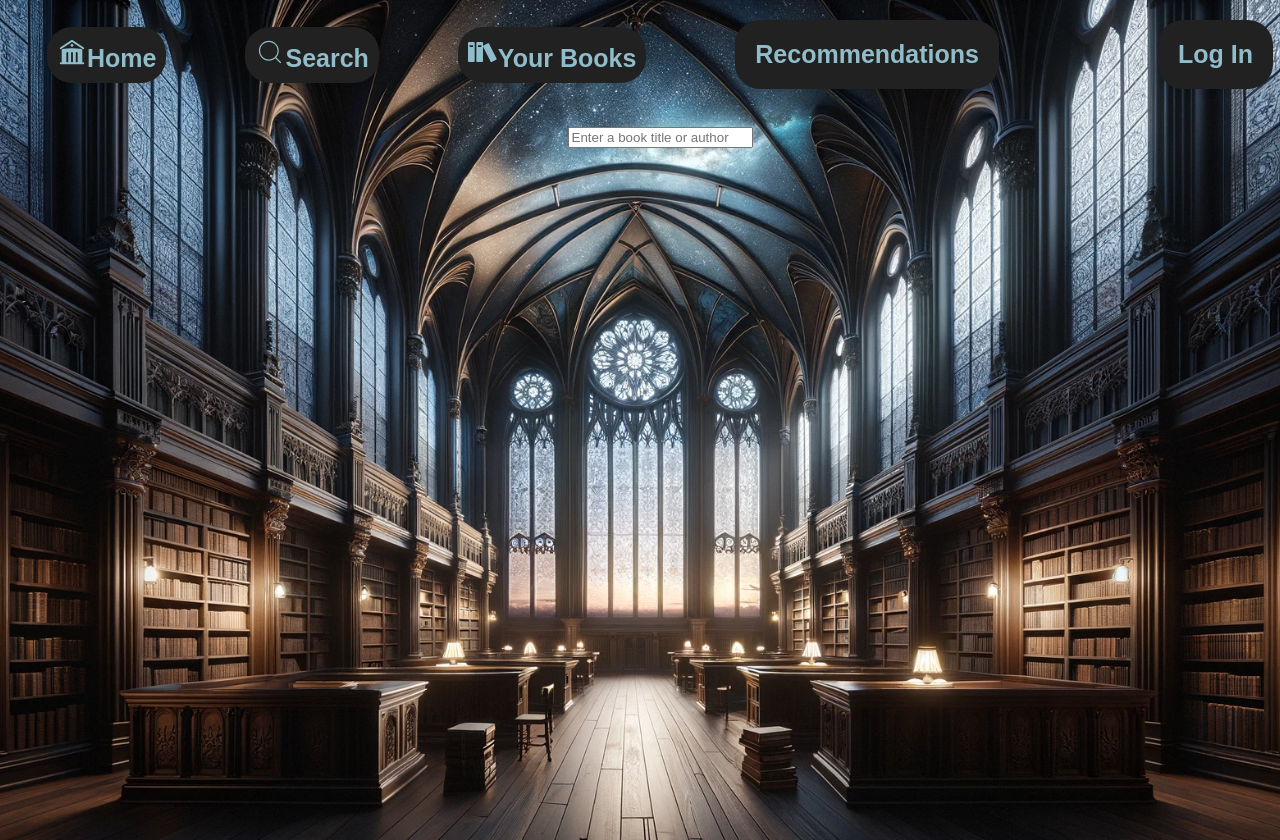
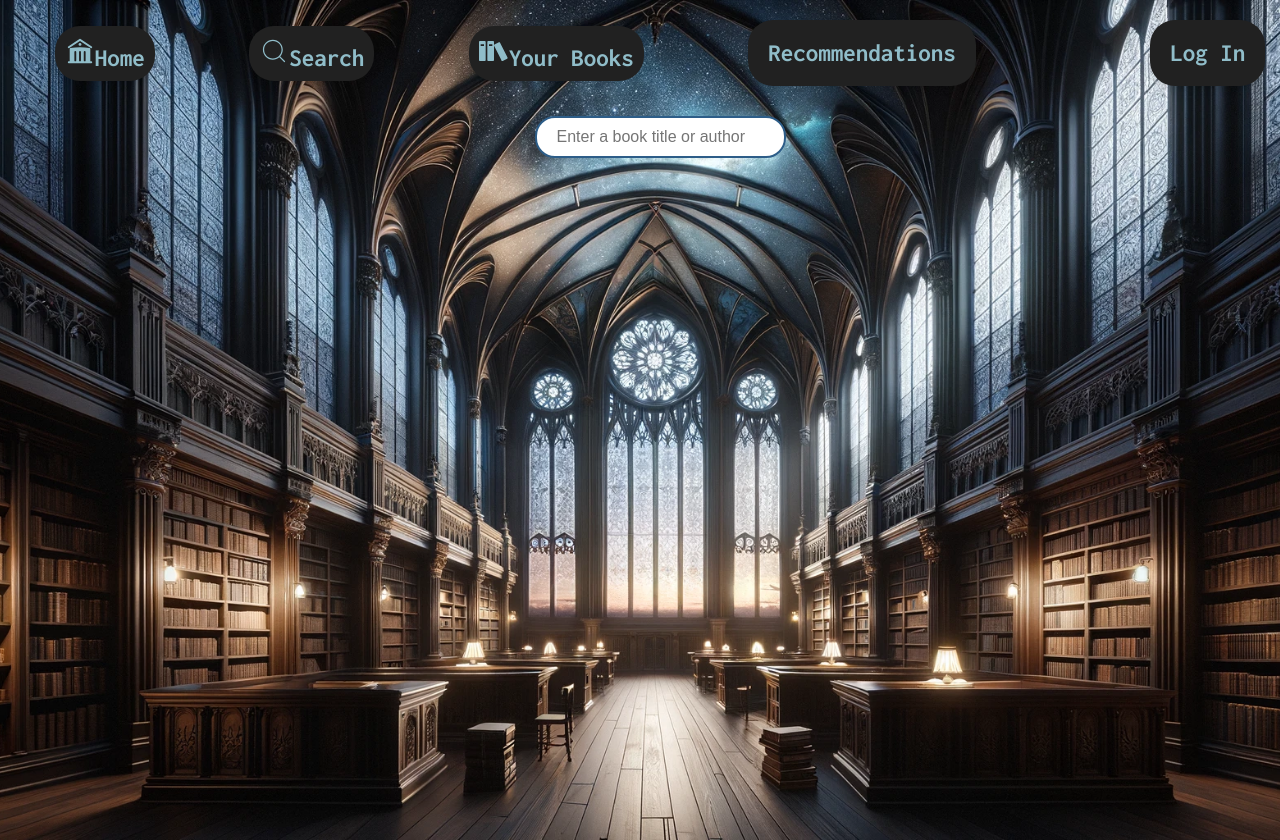
Before and after one commit to arvchahal/LibraryofAlexandria, a React (Create React App) app in the folder frontend/: page /Search in a window 1280 px wide. Shown: the top 840 px of the page. Built offline with nearby package versions, Linux system fonts and the light colour scheme.

Commit message:
Fixed search styling

```diff
--- a/frontend/src/search.css
+++ b/frontend/src/search.css
@@ -1,31 +1,86 @@
 @import url('https://fonts.googleapis.com/css?family=Inconsolata:700');
 
+/* Base setup */
+html, body {
+  font-family: 'Inconsolata', monospace;
+  color: #333;
+  background: #f4f4f4; /* Light background for better contrast */
+}
 
+/* Navbar styling */
+.navbar {
+  z-index: 10;
+  background: #2d5d88; /* Deep blue background */
+  padding: 1rem;
+  color: white;
+}
 
-.searchResults{
+/* Search container */
+.search-container {
+  display: flex;
+  justify-content: center;
+  padding: 20px;
+}
+
+/* Input field styling */
+.search-input {
+  flex: 1;
+  padding: 10px 20px;
+  font-size: 16px;
+  border: 2px solid #2d5d88; /* Blue border to match the theme */
+  border-radius: 20px;
+  outline: none;
+  transition: all 0.3s ease-in-out;
+}
+
+.search-input:focus {
+  border-color: #4a90e2; /* Lighter blue for focus */
+  box-shadow: 0 2px 8px rgba(42, 88, 139, 0.3); /* Subtle shadow on focus */
+}
+
+/* Button styling */
+.search-button {
+  padding: 10px 20px;
+  background: #2d5d88; /* Matching the navbar */
+  color: white;
+  border: none;
+  border-radius: 20px;
+  cursor: pointer;
+  transition: background-color 0.3s;
+}
+
+.search-button:hover {
+  background-color: #4a90e2; /* Lighter blue on hover */
+}
+
+/* Search results layout */
+.searchResults {
   display: flex;
   flex-wrap: wrap;
   justify-content: flex-start; /* Align book items to the start */
   gap: 1rem; /* Adjust the gap between the books as needed */
+  padding: 1rem;
 }
+
 @media (max-width: 768px) {
   .searchResults {
     flex-direction: column;
     align-items: center;
   }
 }
-.book-item{
+
+/* Book item styles */
+.book-item {
   flex-direction: row; /* Align items in a row */
-
-}
-.book-item img{
-  width: 200px; /* or any other fixed dimensions */
-  height: 250px;
-  object-fit: fill; /* This ensures the image covers the space without distorting aspect ratio */
+  background: white; /* Background for book items */
+  padding: 10px;
+  border-radius: 8px;
+  box-shadow: 0 4px 6px rgba(0, 0, 0, 0.1); /* Subtle shadows for depth */
 }
 
-
-
-.navbar {
-  z-index: 10;
+.book-item img {
+  width: 100%; /* Responsive width */
+  max-width: 200px; /* or any other fixed dimensions */
+  height: auto; /* Maintain aspect ratio */
+  object-fit: cover; /* Better fitting for varying dimensions */
 }
```
